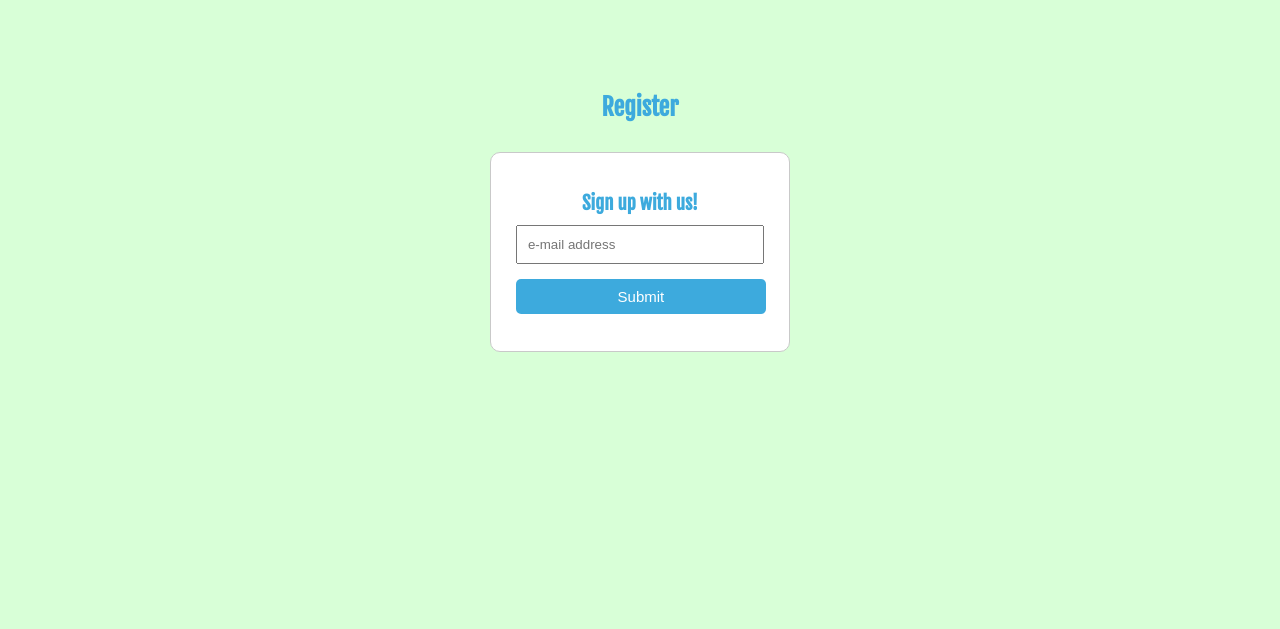
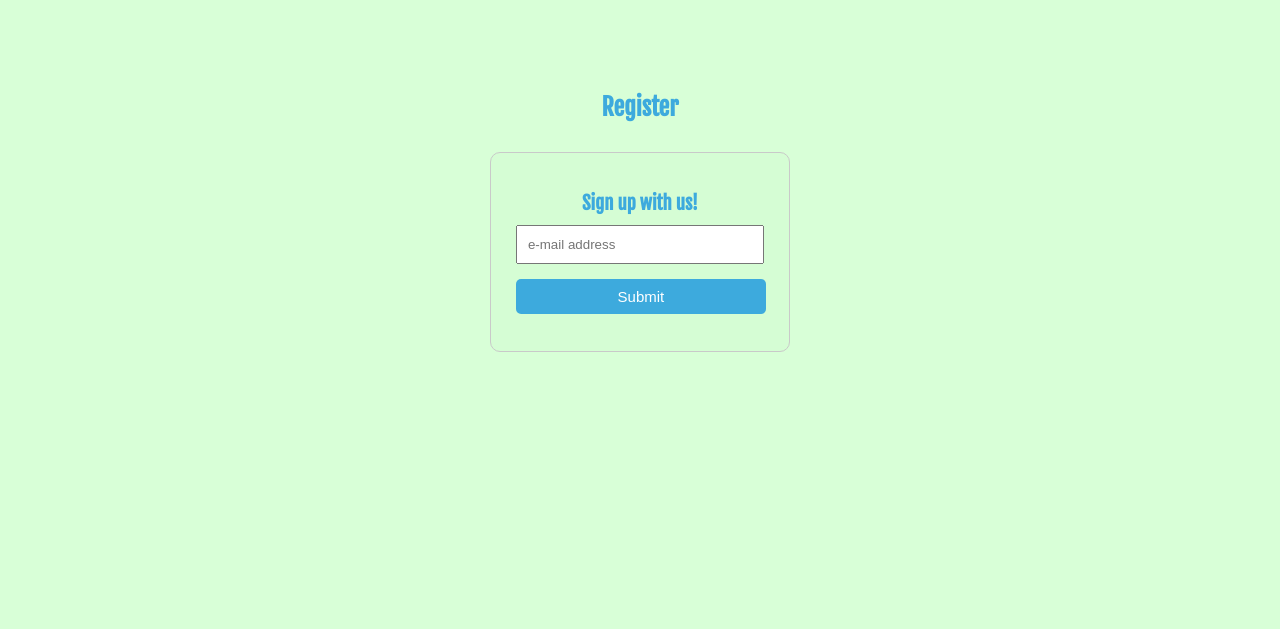
Before and after one commit to ZQWang39/Udacity-Project-2.Landing-page, a plain HTML site: page index.html in a window 1280 px wide. Shown: the part 2408-3037 px from the top of the page. Drawn offline with Linux system fonts and the light colour scheme.

Commit message:
Change register form background color

```diff
--- a/css/styles.css
+++ b/css/styles.css
@@ -370,7 +370,7 @@ button:hover {
     justify-content: center;
     border: 1px solid #c9c9c9;
     border-radius: 10px;
-    background-color: white;
+    background-color: rgba(52, 153, 48, 0.02);
     height: 30%;
     min-width: 300px;
     max-width: 500px;
```
